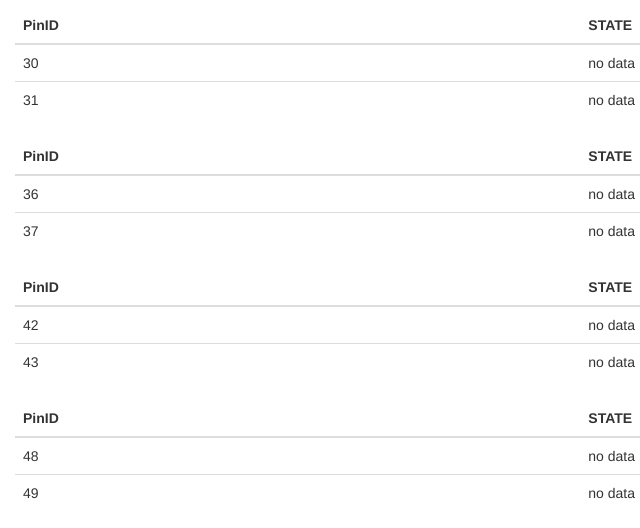
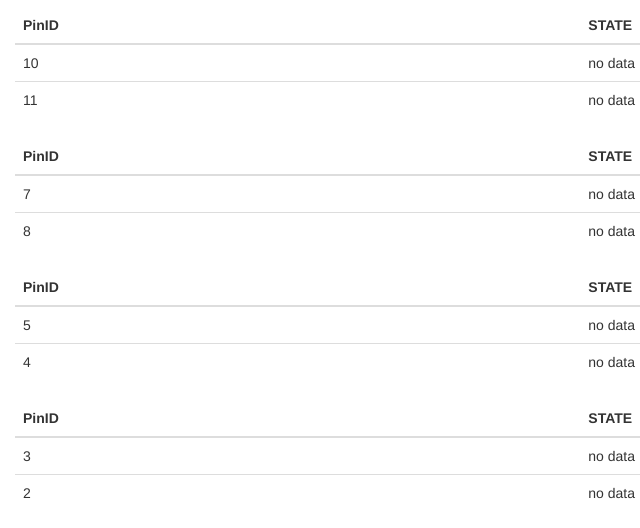
Before and after one commit to PerraiD/nodejs-escape-game, a website: page views/states.html in a window 1280 px wide. Shown: the part 585-1113 px from the top of the page, 0-640 px from the left. Drawn offline with Linux system fonts and the light colour scheme; files that its build step writes are made by us from their sources; no server answers; files whose address does not match are found by name.

Commit message:
correction des chiffres de stats

```diff
--- a/views/states.html
+++ b/views/states.html
@@ -141,11 +141,11 @@
                 </thead>
                 <tbody>
                 <tr>
-                    <td>30</td>
+                    <td>10</td>
                     <td id="state30">no data</td>
                 </tr>
                 <tr>
-                    <td>31</td>
+                    <td>11</td>
                     <td id="state31">no data</td>
                 </tr>
                 </tbody>
@@ -161,11 +161,11 @@
                 </thead>
                 <tbody>
                 <tr>
-                    <td>36</td>
+                    <td>7</td>
                     <td id="state36">no data</td>
                 </tr>
                 <tr>
-                    <td>37</td>
+                    <td>8</td>
                     <td id="state37">no data</td>
                 </tr>
                 </tbody>
@@ -181,11 +181,11 @@
                 </thead>
                 <tbody>
                 <tr>
-                    <td>42</td>
+                    <td>5</td>
                     <td id="state42">no data</td>
                 </tr>
                 <tr>
-                    <td>43</td>
+                    <td>4</td>
                     <td id="state43">no data</td>
                 </tr>
                 </tbody>
@@ -201,11 +201,11 @@
                 </thead>
                 <tbody>
                 <tr>
-                    <td>48</td>
+                    <td>3</td>
                     <td id="state48">no data</td>
                 </tr>
                 <tr>
-                    <td>49</td>
+                    <td>2</td>
                     <td id="state49">no data</td>
                 </tr>
                 </tbody>
```
